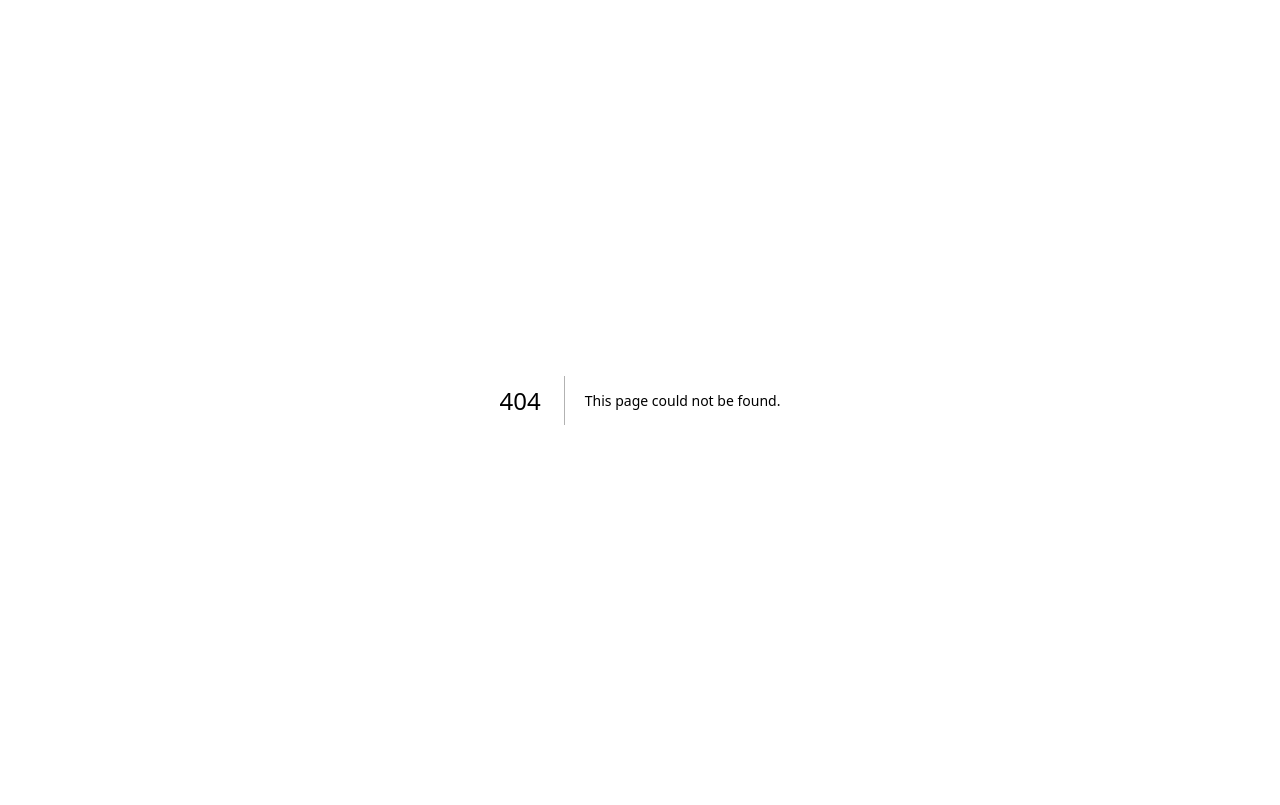
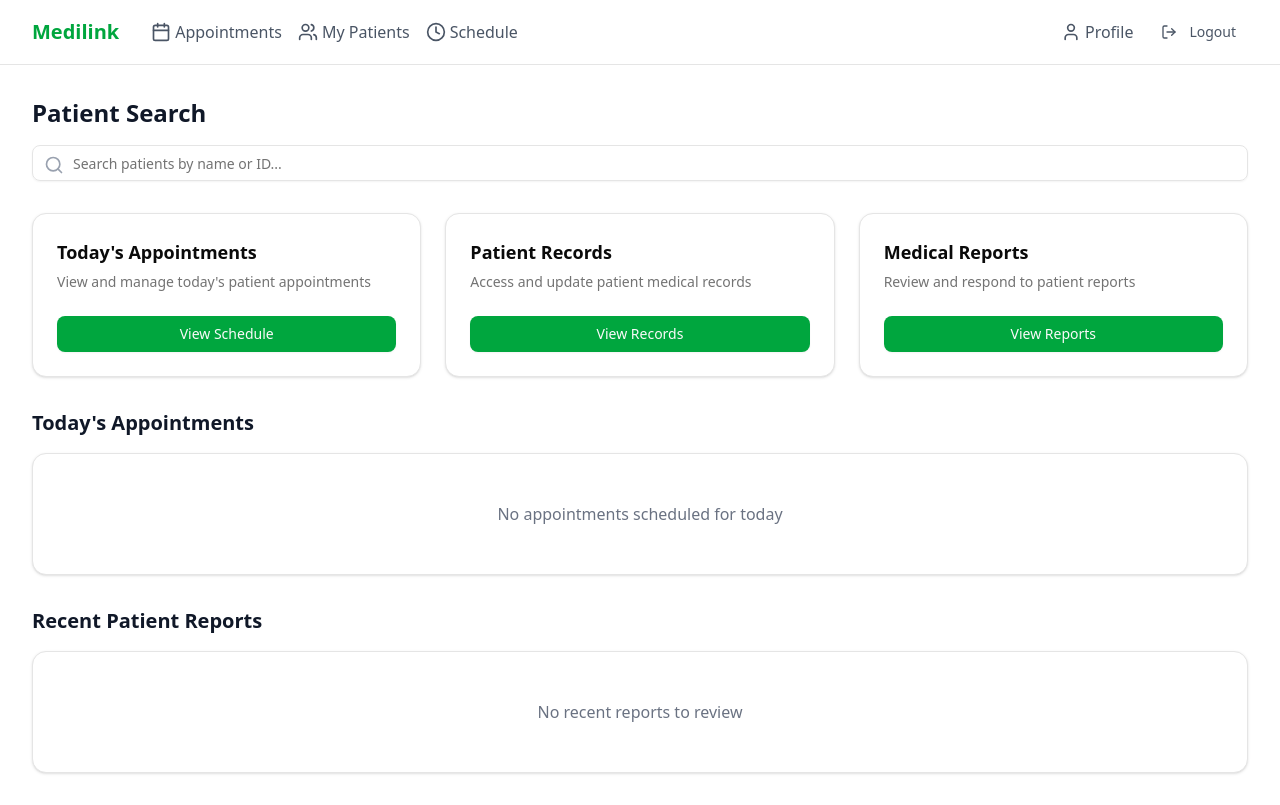
Before and after one commit to nileshjaiswar06/tutorial-medica-app-mern-android, a Next.js app in the folder frontend/: page /doctor/dashboard in a window 1280 px wide. Before the commit this address had no page. Built offline with nearby package versions, Linux system fonts and the light colour scheme.

Commit message:
created doctor dashboard page

```diff
--- /dev/null
+++ b/frontend/src/app/doctor/dashboard/page.js
@@ -0,0 +1,146 @@
+'use client';
+
+import { useState } from 'react';
+import Link from 'next/link';
+import { useRouter } from 'next/navigation';
+import { Button } from "@/components/ui/button";
+import { Input } from "@/components/ui/input";
+import { Card, CardContent, CardDescription, CardHeader, CardTitle } from "@/components/ui/card";
+import { Search, Calendar, FileText, User, LogOut, Clock, Users } from 'lucide-react';
+
+export default function DoctorDashboard() {
+  const [searchQuery, setSearchQuery] = useState('');
+  const router = useRouter();
+
+  const handleLogout = () => {
+    localStorage.removeItem('token');
+    localStorage.removeItem('user');
+    router.push('/');
+  };
+
+  return (
+    <div className="min-h-screen bg-background">
+      {/* Navbar */}
+      <nav className="border-b bg-white">
+        <div className="max-w-7xl mx-auto px-4 sm:px-6 lg:px-8">
+          <div className="flex items-center justify-between h-16">
+            <div className="flex items-center space-x-8">
+              <Link href="/doctor/dashboard" className="text-xl font-bold text-green-600">
+                Medilink
+              </Link>
+              <div className="hidden md:flex items-center space-x-4">
+                <Link href="/doctor/appointments" className="text-gray-600 hover:text-green-600 flex items-center space-x-1">
+                  <Calendar className="w-5 h-5" />
+                  <span>Appointments</span>
+                </Link>
+                <Link href="/doctor/patients" className="text-gray-600 hover:text-green-600 flex items-center space-x-1">
+                  <Users className="w-5 h-5" />
+                  <span>My Patients</span>
+                </Link>
+                <Link href="/doctor/schedule" className="text-gray-600 hover:text-green-600 flex items-center space-x-1">
+                  <Clock className="w-5 h-5" />
+                  <span>Schedule</span>
+                </Link>
+              </div>
+            </div>
+            <div className="flex items-center space-x-4">
+              <Link href="/doctor/profile" className="text-gray-600 hover:text-green-600 flex items-center space-x-1">
+                <User className="w-5 h-5" />
+                <span>Profile</span>
+              </Link>
+              <Button
+                variant="ghost"
+                className="text-gray-600 hover:text-green-600 flex items-center space-x-1"
+                onClick={handleLogout}
+              >
+                <LogOut className="w-5 h-5" />
+                <span>Logout</span>
+              </Button>
+            </div>
+          </div>
+        </div>
+      </nav>
+
+      {/* Main Content */}
+      <main className="max-w-7xl mx-auto px-4 sm:px-6 lg:px-8 py-8">
+        {/* Search Section */}
+        <div className="mb-8">
+          <h1 className="text-2xl font-bold text-gray-900 mb-4">Patient Search</h1>
+          <div className="relative">
+            <Input
+              type="text"
+              placeholder="Search patients by name or ID..."
+              value={searchQuery}
+              onChange={(e) => setSearchQuery(e.target.value)}
+              className="pl-10 pr-4 py-2 w-full"
+            />
+            <Search className="absolute left-3 top-2.5 h-5 w-5 text-gray-400" />
+          </div>
+        </div>
+
+        {/* Quick Actions */}
+        <div className="grid grid-cols-1 md:grid-cols-3 gap-6 mb-8">
+          <Card className="hover:shadow-lg transition-shadow">
+            <CardHeader>
+              <CardTitle className="text-lg">Today's Appointments</CardTitle>
+              <CardDescription>View and manage today's patient appointments</CardDescription>
+            </CardHeader>
+            <CardContent>
+              <Button className="w-full bg-green-600 hover:bg-green-700">
+                View Schedule
+              </Button>
+            </CardContent>
+          </Card>
+
+          <Card className="hover:shadow-lg transition-shadow">
+            <CardHeader>
+              <CardTitle className="text-lg">Patient Records</CardTitle>
+              <CardDescription>Access and update patient medical records</CardDescription>
+            </CardHeader>
+            <CardContent>
+              <Button className="w-full bg-green-600 hover:bg-green-700">
+                View Records
+              </Button>
+            </CardContent>
+          </Card>
+
+          <Card className="hover:shadow-lg transition-shadow">
+            <CardHeader>
+              <CardTitle className="text-lg">Medical Reports</CardTitle>
+              <CardDescription>Review and respond to patient reports</CardDescription>
+            </CardHeader>
+            <CardContent>
+              <Button className="w-full bg-green-600 hover:bg-green-700">
+                View Reports
+              </Button>
+            </CardContent>
+          </Card>
+        </div>
+
+        {/* Today's Appointments */}
+        <div className="mb-8">
+          <h2 className="text-xl font-semibold text-gray-900 mb-4">Today's Appointments</h2>
+          <Card>
+            <CardContent className="p-6">
+              <div className="text-center text-gray-500">
+                No appointments scheduled for today
+              </div>
+            </CardContent>
+          </Card>
+        </div>
+
+        {/* Recent Patient Reports */}
+        <div>
+          <h2 className="text-xl font-semibold text-gray-900 mb-4">Recent Patient Reports</h2>
+          <Card>
+            <CardContent className="p-6">
+              <div className="text-center text-gray-500">
+                No recent reports to review
+              </div>
+            </CardContent>
+          </Card>
+        </div>
+      </main>
+    </div>
+  );
+}
```
